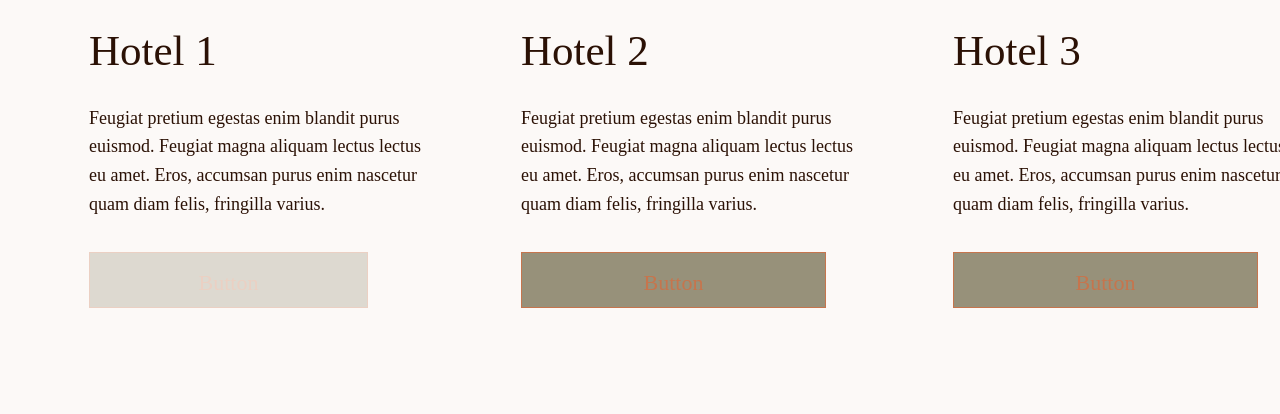
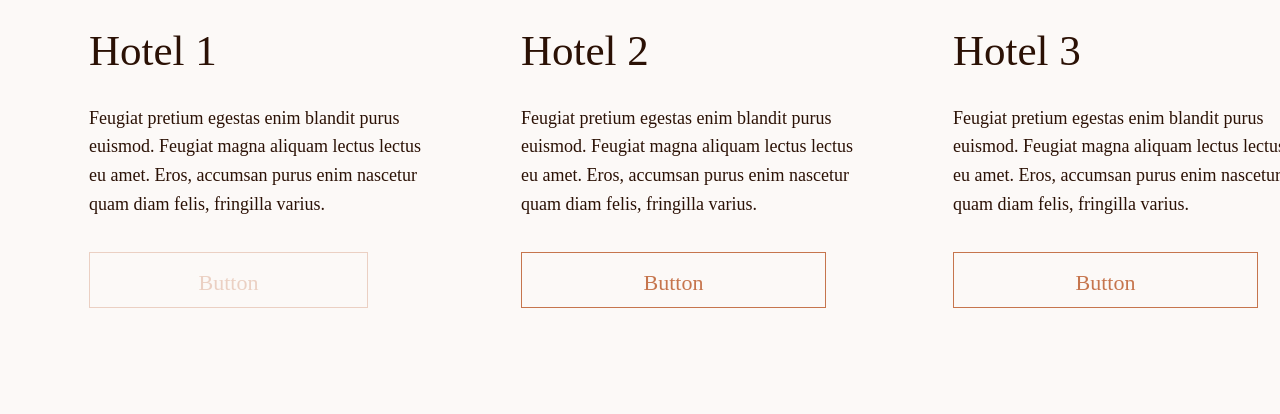
Before and after one commit to LimonkaLi/Portfolio, a plain HTML site: page sites/wedding/index.html in a window 1280 px wide. Shown: the part 3855-4269 px from the top of the page. Drawn offline with Linux system fonts and the light colour scheme.

Commit message:
Update styles.css

```diff
--- a/sites/wedding/styles.css
+++ b/sites/wedding/styles.css
@@ -370,6 +370,7 @@ h4 {
 	font-size: 22px;
 	line-height: 24px;
 	color: #C6754D;
+	background: #FCF9F7;
 	padding: 18px 26px;
 	margin-bottom: 96px;
 	border: 1px solid  #C6754D;
```
